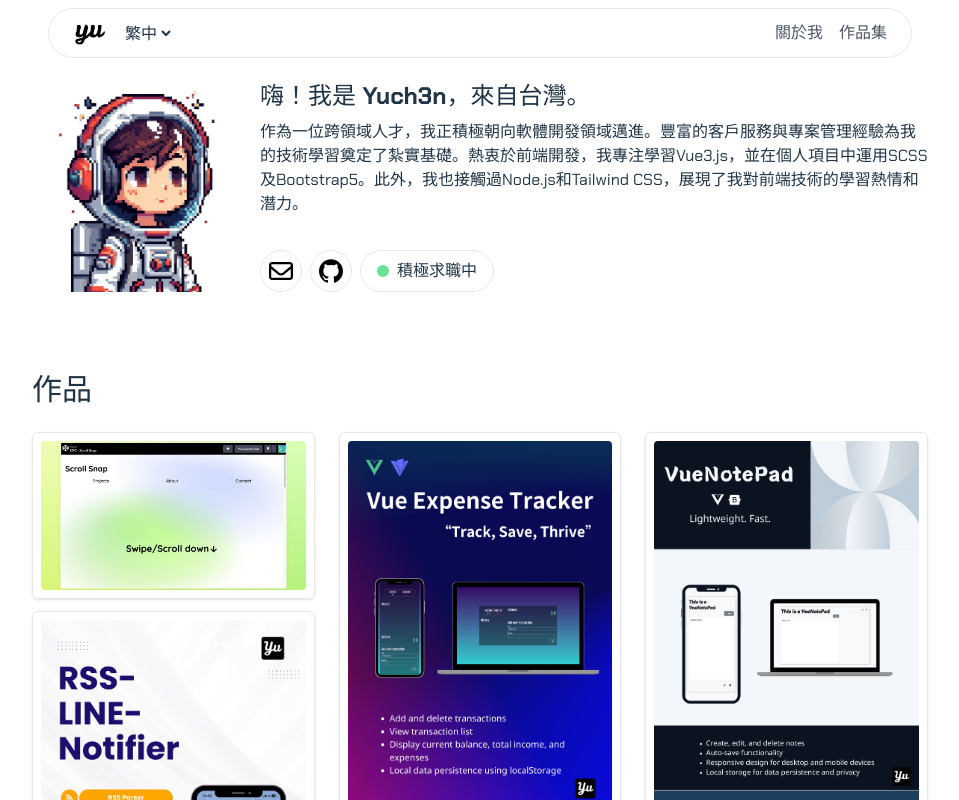
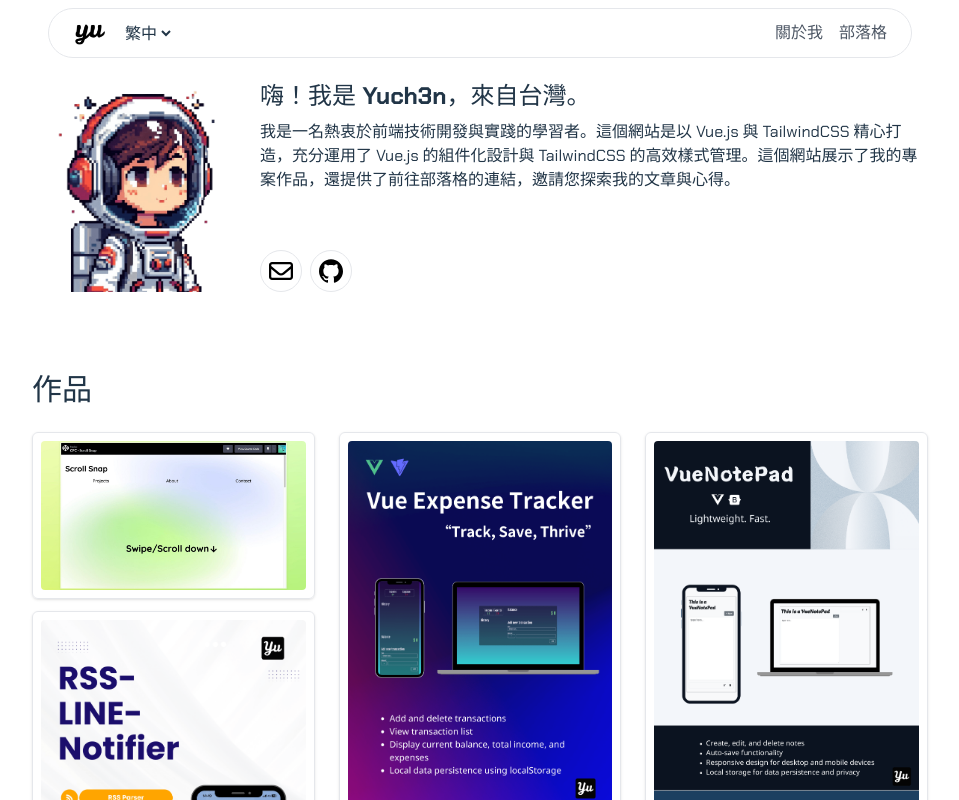
Before and after one commit to yuch3nchen/yuch3n_portfolio, a Vue app: page / in a window 1280 px wide. Shown: the top 800 px of the page, without its empty margins (160-1119 px from the left). Built offline with nearby package versions, Linux system fonts and the light colour scheme.

Commit message:
加入部落格連結及更新語系簡介內容

```diff
--- a/src/assets/data/contents.json
+++ b/src/assets/data/contents.json
@@ -38,8 +38,8 @@
     },
     {
       "id": 2,
-      "textKey": "navbar.projects",
-      "href": "#section_projects"
+      "textKey": "navbar.blog",
+      "href": "https://yuch3nchen.github.io"
     }
   ],
   "techStack": {
--- a/src/components/About.vue
+++ b/src/components/About.vue
@@ -76,8 +76,9 @@ const handleClick = (e) => {
             />
           </svg>
         </a>
-        <a
-          href="https://www.cake.me/s--1fxe5eYGpF0v6kRBk0Q8SA--/yuchenchen"
+        <!-- 暫時關閉履歷連結 -->
+        <!-- <a
+          href="#"
           class="group border rounded-full py-2 px-4 inline-flex items-center gap-2"
           @click.prevent="handleClick"
         >
@@ -101,7 +102,7 @@ const handleClick = (e) => {
               >{{ t("resume") }}</span
             >
           </div>
-        </a>
+        </a> -->
       </div>
     </article>
   </section>
--- a/src/components/Header.vue
+++ b/src/components/Header.vue
@@ -79,6 +79,7 @@ onUnmounted(() => {
           v-for="item in menuItems"
           :key="item.id"
           :href="item.href"
+          :target="item.href.includes('https') ? '_blank' : '_self'"
           class="text-gray-600 hover:text-gray-900 dark:text-gray-300 dark:hover:text-gray-100 svg-shake"
           >{{ t(item.textKey) }}</a
         >
--- a/src/i18n/en.json
+++ b/src/i18n/en.json
@@ -1,7 +1,7 @@
 {
   "navbar": {
     "about": "about",
-    "projects": "projects"
+    "blog": "blog"
   },
   "project": "Projects",
   "name": "Yuch3n",
@@ -10,7 +10,7 @@
     "start": "Hi there! I'm ",
     "end": ". Based in {location}."
   },
-  "text-about": "As a multidisciplinary talent, I'm actively advancing towards the field of software development. My rich experience in customer service and project management has laid a solid foundation for my technical learning journey. Passionate about front-end development, I focus on learning Vue3.js and have applied SCSS and Bootstrap5 in personal projects. Furthermore, I've explored Node.js and Tailwind CSS, demonstrating my enthusiasm and potential in front-end technologies.",
+  "text-about": "I am a learner passionate about front-end technology development and practice. This website is meticulously crafted using Vue.js and TailwindCSS, leveraging Vue.js's component-based architecture and TailwindCSS's efficient style management. It showcases my project portfolio and provides a link to my blog, inviting you to explore my articles and insights.",
   "status-open": "Open to work",
   "resume": "Resume",
   "footer": {
--- a/src/i18n/zh.json
+++ b/src/i18n/zh.json
@@ -1,7 +1,7 @@
 {
   "navbar": {
     "about": "關於我",
-    "projects": "作品集"
+    "blog": "部落格"
   },
   "project": "作品",
   "name": "Yuch3n",
@@ -10,7 +10,7 @@
     "start": "嗨！我是 ",
     "end": "，來自{location}。"
   },
-  "text-about": "作為一位跨領域人才，我正積極朝向軟體開發領域邁進。豐富的客戶服務與專案管理經驗為我的技術學習奠定了紮實基礎。熱衷於前端開發，我專注學習Vue3.js，並在個人項目中運用SCSS及Bootstrap5。此外，我也接觸過Node.js和Tailwind CSS，展現了我對前端技術的學習熱情和潛力。",
+  "text-about": "我是一名熱衷於前端技術開發與實踐的學習者。這個網站是以 Vue.js 與 TailwindCSS 精心打造，充分運用了 Vue.js 的組件化設計與 TailwindCSS 的高效樣式管理。這個網站展示了我的專案作品，還提供了前往部落格的連結，邀請您探索我的文章與心得。",
   "status-open": "積極求職中",
   "resume": "查看履歷",
   "footer": {
```
